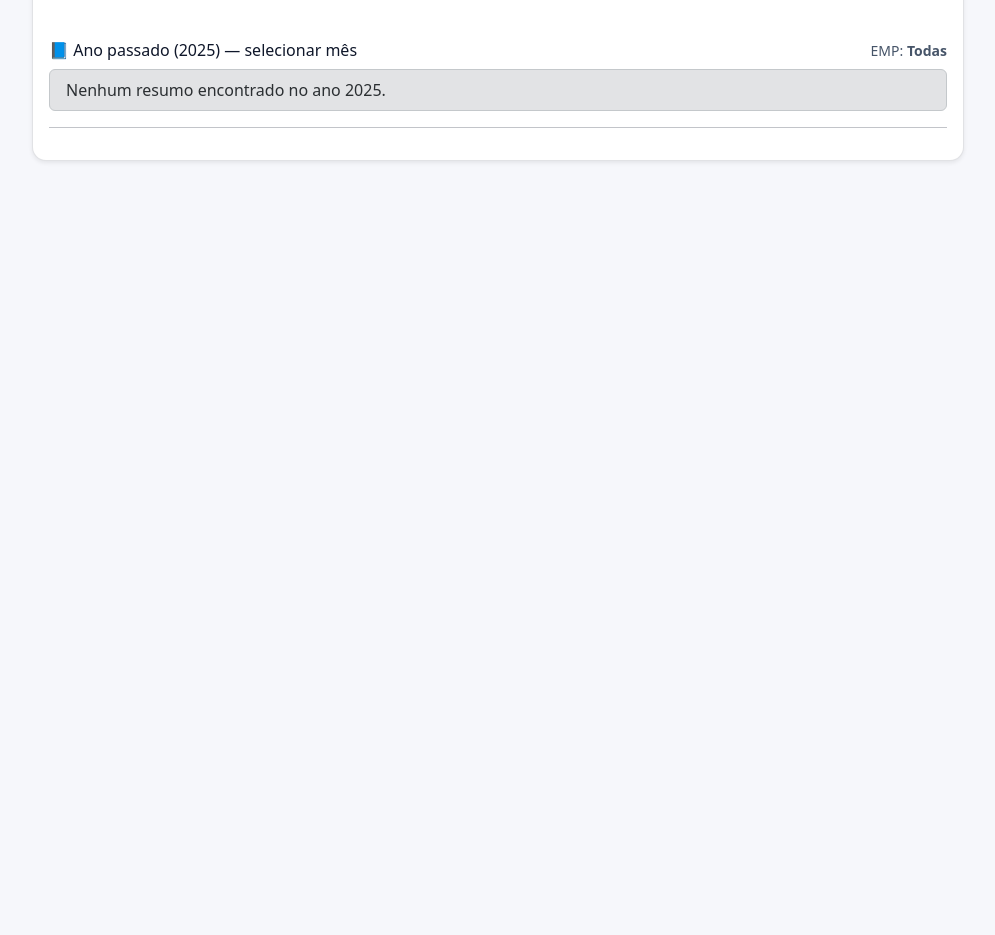
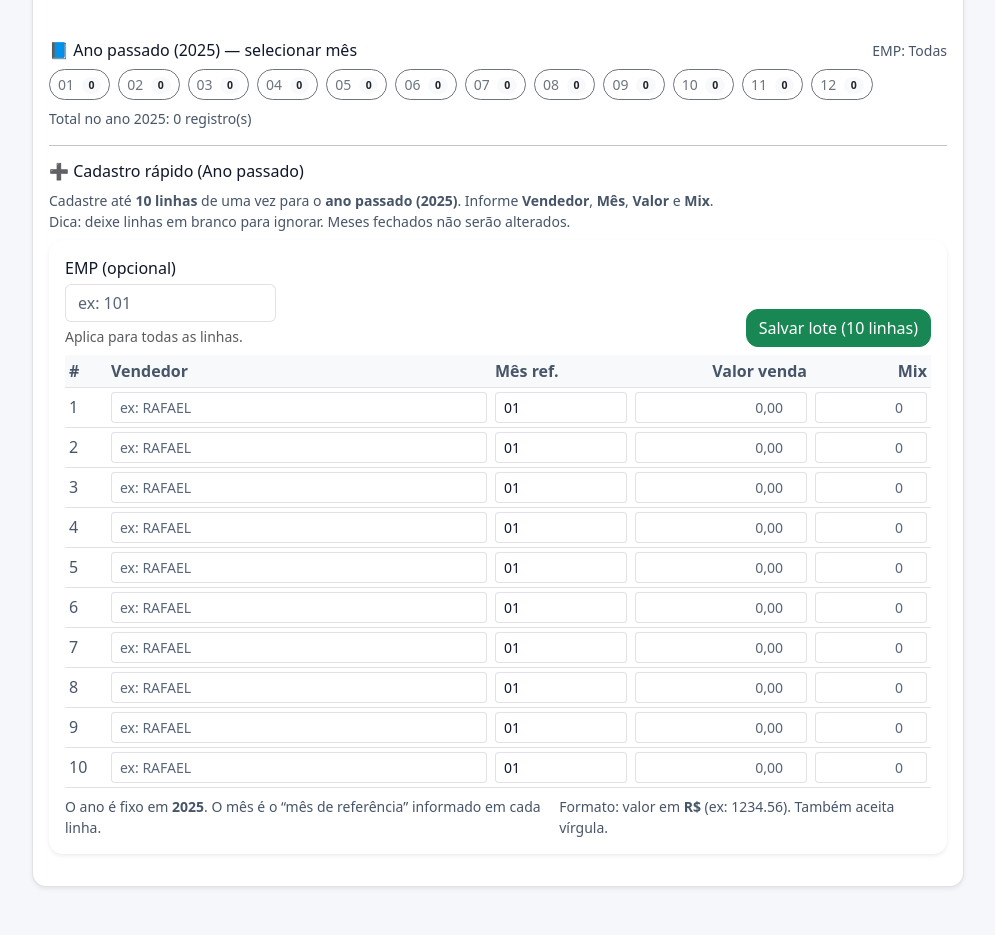
Before and after one commit to BrunoLenon/SistemaVendas, a Flask app: page /admin/resumos_periodo in a window 1280 px wide. Shown: the part 383-1318 px from the top of the page, without its empty margins (142-1137 px from the left). Before the commit the page ends 545 px from the top, so only its background shows below. Run offline with Flask 3, Linux system fonts and the light colour scheme; the visitor is signed in with stand-in values (Sample User, id 1); tables that the repository leaves empty hold one stand-in row (values such as "Sample post"); some libraries are stand-ins or nearby versions.

Commit message:
atual 22.6

```diff
--- a/web/app.py
+++ b/web/app.py
@@ -3858,7 +3858,7 @@ def admin_resumos_periodo():
             q = q.filter(VendasResumoPeriodo.vendedor == vendedor)
         registros = q.order_by(VendasResumoPeriodo.vendedor.asc()).all()
 
-        # Resumos do ano passado (ano-1) para conferência/edição rápida (TODOS os meses)
+        # Resumos do mesmo período no ano passado (ano-1) para conferência/edição rápida
         ano_passado = ano - 1
         q2 = db.query(VendasResumoPeriodo).filter(
             VendasResumoPeriodo.ano == ano_passado,
@@ -3867,7 +3867,19 @@ def admin_resumos_periodo():
             q2 = q2.filter(VendasResumoPeriodo.emp == emp)
         if vendedor:
             q2 = q2.filter(VendasResumoPeriodo.vendedor == vendedor)
-        resumos_ano_passado = q2.order_by(VendasResumoPeriodo.mes.asc(), VendasResumoPeriodo.vendedor.asc()).all()
+
+        # Carrega TODOS os meses do ano passado (ano-1) para permitir cadastro/edição independente do mês atual.
+        _res_all = q2.order_by(VendasResumoPeriodo.mes.asc(), VendasResumoPeriodo.vendedor.asc()).all()
+
+        resumos_ano_passado_por_mes = {m: [] for m in range(1, 13)}
+        for r in _res_all:
+            try:
+                resumos_ano_passado_por_mes[int(r.mes)].append(r)
+            except Exception:
+                pass
+
+        # contagem por mês (para renderizar os "chips")
+        counts_ano_passado = {m: len(resumos_ano_passado_por_mes.get(m, [])) for m in range(1, 13)}
 
         # Sugestão rápida de vendedores (com base em vendas do período)
         # Ajuda o admin a não digitar errado
@@ -3890,7 +3902,9 @@ def admin_resumos_periodo():
         rows=registros,
         vendedor=vendedor,
         ano_passado=ano_passado,
-        resumos_ano_passado=resumos_ano_passado,
+        resumos_ano_passado_por_mes=resumos_ano_passado_por_mes,
+        counts_ano_passado=counts_ano_passado,
+
         fechado=fechado,
         vendedores_sugeridos=vendedores_sugeridos,
         msgs=msgs,
--- a/web/templates/admin_resumos_periodo.html
+++ b/web/templates/admin_resumos_periodo.html
@@ -103,90 +103,87 @@
         </table>
       </div>
 
-      {% if resumos_ano_passado is not none %}
+      {% if resumos_ano_passado_por_mes is not none %}
         <div class="mt-4">
-          <div class="d-flex flex-wrap justify-content-between align-items-center gap-2 mb-2">
+          <div class="d-flex justify-content-between align-items-center mb-2 flex-wrap gap-2">
             <h6 class="m-0">📘 Ano passado ({{ ano_passado }}) — selecionar mês</h6>
-            <div class="small text-muted">
-              {% if emp %}EMP: <b>{{ emp }}</b>{% else %}EMP: <b>Todas</b>{% endif %}
-              {% if vendedor %} • Vendedor: <b>{{ vendedor }}</b>{% endif %}
-            </div>
+            <div class="text-muted small">EMP: {% if emp %}{{ emp }}{% else %}Todas{% endif %}</div>
           </div>
 
-          {% if resumos_ano_passado|length == 0 %}
-            <div class="alert alert-secondary py-2 mb-0">
-              Nenhum resumo encontrado no ano {{ ano_passado }}{% if emp %} na EMP {{ emp }}{% endif %}{% if vendedor %} para o vendedor {{ vendedor }}{% endif %}.
-            </div>
-          {% else %}
           <div class="d-flex flex-wrap gap-2">
             {% for m in range(1,13) %}
-                {% set qtd = (resumos_ano_passado|selectattr('mes','equalto',m)|list|length) %}
+              {% set c = counts_ano_passado.get(m, 0) %}
               <button type="button"
-                        class="btn btn-sm {% if qtd %}btn-outline-primary{% else %}btn-outline-secondary{% endif %}"
+                      class="btn btn-outline-secondary btn-sm rounded-pill {% if c>0 %}border-primary text-primary{% endif %}"
                       data-bs-toggle="modal"
-                        data-bs-target="#modalAnoPassadoMes{{ m }}"
-                        {% if qtd == 0 %}disabled{% endif %}>
-                  {{ "%02d"|format(m) }} <span class="badge bg-light text-dark ms-1">{{ qtd }}</span>
+                      data-bs-target="#modalAnoPassado{{ m }}">
+                {{ "%02d"|format(m) }}
+                <span class="badge bg-light text-dark ms-1">{{ c }}</span>
               </button>
             {% endfor %}
           </div>
 
-            {# Modais por mês #}
+          <div class="text-muted small mt-2">
+            Total no ano {{ ano_passado }}: {{ (counts_ano_passado.values()|sum) }} registro(s)
+          </div>
+        </div>
+
         {% for m in range(1,13) %}
-              {% set itens_mes = resumos_ano_passado|selectattr('mes','equalto',m)|list %}
-              <div class="modal fade" id="modalAnoPassadoMes{{ m }}" tabindex="-1" aria-hidden="true">
+        <div class="modal fade" id="modalAnoPassado{{ m }}" tabindex="-1" aria-hidden="true">
           <div class="modal-dialog modal-xl modal-dialog-scrollable">
             <div class="modal-content">
               <div class="modal-header">
                 <div>
-                        <h5 class="modal-title">Ano passado — {{ "%02d"|format(m) }}/{{ ano_passado }}</h5>
-                        <div class="small text-muted">
-                          {% if emp %}EMP: <b>{{ emp }}</b>{% else %}EMP: <b>Todas</b>{% endif %}
-                          {% if vendedor %} • Vendedor: <b>{{ vendedor }}</b>{% endif %}
-                        </div>
+                  <h5 class="modal-title mb-0">Ano passado — {{ "%02d"|format(m) }}/{{ ano_passado }}</h5>
+                  <div class="text-muted small">Cadastre/edite resumos deste mês (independente do período atual).</div>
                 </div>
                 <button type="button" class="btn-close" data-bs-dismiss="modal" aria-label="Fechar"></button>
               </div>
 
               <div class="modal-body">
-                      {% if itens_mes|length == 0 %}
-                        <div class="alert alert-secondary py-2 mb-0">Nenhum registro neste mês.</div>
+
+                {% set lista = resumos_ano_passado_por_mes.get(m, []) %}
+                {% if lista|length == 0 %}
+                  <div class="alert alert-secondary py-2">Nenhum resumo cadastrado para {{ "%02d"|format(m) }}/{{ ano_passado }}.</div>
                 {% else %}
                   <div class="table-responsive d-none d-md-block">
-                          <table class="table table-sm align-middle">
+                    <table class="table table-sm table-striped align-middle mb-0">
                       <thead>
                         <tr>
-                                <th style="width:110px;">EMP</th>
+                          <th>EMP</th>
                           <th>Vendedor</th>
-                                <th class="text-end" style="width:160px;">Valor venda</th>
-                                <th class="text-end" style="width:110px;">Mix</th>
-                                <th style="width:220px;">Ações</th>
+                          <th class="text-end">Valor venda</th>
+                          <th class="text-end">Mix</th>
+                          <th style="width:240px;">Ações</th>
                         </tr>
                       </thead>
                       <tbody>
-                              {% for r in itens_mes %}
+                        {% for r in lista %}
                         <tr>
-                                  <td>
-                                    <input class="form-control form-control-sm" form="formSave{{ m }}_{{ loop.index }}" type="text" name="emp_edit" value="{{ r.emp or '' }}" placeholder="EMP" />
+                          <td>{{ r.emp or "" }}</td>
+                          <td>{{ r.vendedor }}</td>
+                          <td class="text-end">
+                            <form method="post" class="d-flex justify-content-end gap-2">
+                              <input type="hidden" name="acao" value="salvar">
+                              <input type="hidden" name="emp_edit" value="{{ r.emp or '' }}">
+                              <input type="hidden" name="vendedor_edit" value="{{ r.vendedor }}">
+                              <input type="hidden" name="ano_edit" value="{{ ano_passado }}">
+                              <input type="hidden" name="mes_edit" value="{{ m }}">
+                              <input class="form-control form-control-sm text-end" style="width:160px;" name="valor_venda" value="{{ "%.2f"|format(r.valor_venda or 0) }}">
+                          </td>
+                          <td class="text-end">
+                              <input class="form-control form-control-sm text-end" style="width:90px;" name="mix_produtos" value="{{ r.mix_produtos or 0 }}">
                           </td>
                           <td>
-                                    <input class="form-control form-control-sm" form="formSave{{ m }}_{{ loop.index }}" type="text" name="vendedor_edit" value="{{ r.vendedor }}" placeholder="Vendedor" />
-                                  </td>
-                                  <td>
-                                    <input class="form-control form-control-sm text-end" form="formSave{{ m }}_{{ loop.index }}" type="number" step="0.01" name="valor_venda" value="{{ r.valor_venda or 0 }}" />
-                                  </td>
-                                  <td>
-                                    <input class="form-control form-control-sm text-end" form="formSave{{ m }}_{{ loop.index }}" type="number" name="mix_produtos" value="{{ r.mix_produtos or 0 }}" />
-                                  </td>
-                                  <td class="d-flex gap-2">
-                                    <form method="post" id="formSave{{ m }}_{{ loop.index }}" class="d-inline">
-                                      <input type="hidden" name="ano" value="{{ ano }}" />
-                                      <input type="hidden" name="mes" value="{{ mes }}" />
-                                      <input type="hidden" name="ano_edit" value="{{ ano_passado }}" />
-                                      <input type="hidden" name="mes_edit" value="{{ m }}" />
-                                      <button class="btn btn-sm btn-primary" name="acao" value="salvar" type="submit">Salvar</button>
-                                      <button class="btn btn-sm btn-outline-danger" name="acao" value="excluir" type="submit"
-                                              onclick="return confirm('Excluir este resumo do ano passado?');">Excluir</button>
+                              <button class="btn btn-sm btn-primary" type="submit">Salvar</button>
+                            </form>
+                            <form method="post" class="d-inline">
+                              <input type="hidden" name="acao" value="excluir">
+                              <input type="hidden" name="emp_edit" value="{{ r.emp or '' }}">
+                              <input type="hidden" name="vendedor_edit" value="{{ r.vendedor }}">
+                              <input type="hidden" name="ano_edit" value="{{ ano_passado }}">
+                              <input type="hidden" name="mes_edit" value="{{ m }}">
+                              <button class="btn btn-sm btn-outline-danger" type="submit">Excluir</button>
                             </form>
                           </td>
                         </tr>
@@ -195,108 +192,185 @@
                     </table>
                   </div>
 
-                        {# Mobile: cards #}
                   <div class="d-md-none">
-                          {% for r in itens_mes %}
-                            <div class="card border-0 shadow-sm mb-2">
+                    {% for r in lista %}
+                    <div class="card mb-2 shadow-sm">
                       <div class="card-body p-3">
-                                <form method="post" class="row g-2 align-items-end">
-                                  <input type="hidden" name="ano" value="{{ ano }}" />
-                                  <input type="hidden" name="mes" value="{{ mes }}" />
-                                  <input type="hidden" name="ano_edit" value="{{ ano_passado }}" />
-                                  <input type="hidden" name="mes_edit" value="{{ m }}" />
+                        <div class="d-flex justify-content-between">
+                          <div>
+                            <div class="fw-semibold">{{ r.vendedor }}</div>
+                            <div class="text-muted small">EMP: {{ r.emp or "—" }}</div>
+                          </div>
+                        </div>
 
-                                  <div class="col-5">
-                                    <label class="form-label small mb-1">EMP</label>
-                                    <input class="form-control form-control-sm" type="text" name="emp_edit" value="{{ r.emp or '' }}" placeholder="EMP" />
-                                  </div>
-                                  <div class="col-7">
-                                    <label class="form-label small mb-1">Vendedor</label>
-                                    <input class="form-control form-control-sm" type="text" name="vendedor_edit" value="{{ r.vendedor }}" />
-                                  </div>
+                        <form method="post" class="mt-2">
+                          <input type="hidden" name="acao" value="salvar">
+                          <input type="hidden" name="emp_edit" value="{{ r.emp or '' }}">
+                          <input type="hidden" name="vendedor_edit" value="{{ r.vendedor }}">
+                          <input type="hidden" name="ano_edit" value="{{ ano_passado }}">
+                          <input type="hidden" name="mes_edit" value="{{ m }}">
+
+                          <div class="row g-2">
                             <div class="col-7">
                               <label class="form-label small mb-1">Valor venda</label>
-                                    <input class="form-control form-control-sm" type="number" step="0.01" name="valor_venda" value="{{ r.valor_venda or 0 }}" />
+                              <input class="form-control form-control-sm" name="valor_venda" value="{{ "%.2f"|format(r.valor_venda or 0) }}">
                             </div>
                             <div class="col-5">
                               <label class="form-label small mb-1">Mix</label>
-                                    <input class="form-control form-control-sm" type="number" name="mix_produtos" value="{{ r.mix_produtos or 0 }}" />
+                              <input class="form-control form-control-sm" name="mix_produtos" value="{{ r.mix_produtos or 0 }}">
                             </div>
-                                  <div class="col-12 d-flex gap-2">
-                                    <button class="btn btn-sm btn-primary flex-fill" name="acao" value="salvar" type="submit">Salvar</button>
-                                    <button class="btn btn-sm btn-outline-danger flex-fill" name="acao" value="excluir" type="submit"
-                                            onclick="return confirm('Excluir este resumo do ano passado?');">Excluir</button>
                           </div>
+
+                          <div class="d-flex gap-2 mt-2">
+                            <button class="btn btn-sm btn-primary" type="submit">Salvar</button>
                         </form>
+                        <form method="post">
+                          <input type="hidden" name="acao" value="excluir">
+                          <input type="hidden" name="emp_edit" value="{{ r.emp or '' }}">
+                          <input type="hidden" name="vendedor_edit" value="{{ r.vendedor }}">
+                          <input type="hidden" name="ano_edit" value="{{ ano_passado }}">
+                          <input type="hidden" name="mes_edit" value="{{ m }}">
+                          <button class="btn btn-sm btn-outline-danger" type="submit">Excluir</button>
+                        </form>
+                          </div>
                       </div>
                     </div>
                     {% endfor %}
                   </div>
                 {% endif %}
 
-                      <hr class="my-3"/>
+                <hr class="my-3">
 
                 <h6 class="mb-2">➕ Cadastro rápido (10 linhas) — {{ "%02d"|format(m) }}/{{ ano_passado }}</h6>
                 <div class="text-muted small mb-2">
-                        Informe apenas <b>Vendedor</b>, <b>Valor</b> e <b>Mix</b>. O mês é fixo ({{ "%02d"|format(m) }}). Linhas em branco serão ignoradas.
+                  Informe <b>Vendedor</b>, <b>Valor</b> e <b>Mix</b>. Linhas em branco são ignoradas. Meses fechados não serão alterados.
                 </div>
 
-                      <datalist id="vendedoresSug_modal_{{ m }}">
-                        {% for v in vendedores_sugeridos %}<option value="{{ v }}"></option>{% endfor %}
-                      </datalist>
+                <form method="post">
+                  <input type="hidden" name="acao" value="salvar_lote">
+                  <input type="hidden" name="emp_edit" value="{{ emp or '' }}">
+                  <input type="hidden" name="ano_edit" value="{{ ano_passado }}">
+                  <input type="hidden" name="mes_edit" value="{{ m }}">
 
-                      <form method="post" class="card border-0 shadow-sm p-3">
-                        <input type="hidden" name="ano" value="{{ ano }}" />
-                        <input type="hidden" name="mes" value="{{ mes }}" />
-                        <input type="hidden" name="ano_edit" value="{{ ano_passado }}" />
-                        <input type="hidden" name="emp_edit" value="{{ emp or '' }}" />
+                  <div class="table-responsive">
+                    <table class="table table-sm align-middle">
+                      <thead>
+                        <tr>
+                          <th>Vendedor</th>
+                          <th class="text-end" style="width:180px;">Valor venda</th>
+                          <th class="text-end" style="width:120px;">Mix</th>
+                        </tr>
+                      </thead>
+                      <tbody>
+                        {% for i in range(10) %}
+                        <tr>
+                          <td>
+                            <input class="form-control form-control-sm" list="vendedoresSug" name="vendedor_lote" placeholder="ex: RAFAEL">
+                            <input type="hidden" name="mes_ref" value="{{ m }}">
+                          </td>
+                          <td><input class="form-control form-control-sm text-end" name="valor_venda_lote" placeholder="0,00"></td>
+                          <td><input class="form-control form-control-sm text-end" name="mix_produtos_lote" placeholder="0"></td>
+                        </tr>
+                        {% endfor %}
+                      </tbody>
+                    </table>
+                  </div>
 
-                        <div class="row g-2">
-                          {% for i in range(10) %}
-                            <div class="col-12 col-md-6">
-                              <div class="card border-1 h-100">
-                                <div class="card-body p-2">
-                                  <div class="row g-2">
-                                    <div class="col-12">
-                                      <label class="form-label small mb-1">Vendedor</label>
-                                      <input class="form-control form-control-sm" list="vendedoresSug_modal_{{ m }}" name="vendedor_lote" placeholder="Ex: RAFAEL" />
+                  <div class="d-flex justify-content-end gap-2">
+                    <button class="btn btn-primary" type="submit">Salvar lote</button>
+                    <button type="button" class="btn btn-outline-secondary" data-bs-dismiss="modal">Fechar</button>
                   </div>
-                                    <input type="hidden" name="mes_ref" value="{{ m }}" />
-                                    <div class="col-7">
-                                      <label class="form-label small mb-1">Valor venda</label>
-                                      <input class="form-control form-control-sm" type="number" step="0.01" name="valor_venda_lote" value="" />
-                                    </div>
-                                    <div class="col-5">
-                                      <label class="form-label small mb-1">Mix</label>
-                                      <input class="form-control form-control-sm" type="number" name="mix_produtos_lote" value="" />
-                                    </div>
+                </form>
+
               </div>
             </div>
           </div>
         </div>
         {% endfor %}
+      {% endif %}
+<hr />
+
+
+      <h6 class="mb-2">➕ Cadastro rápido (Ano passado)</h6>
+      <div class="text-muted small mb-2">
+        Cadastre até <b>10 linhas</b> de uma vez para o <b>ano passado ({{ ano_passado }})</b>. Informe <b>Vendedor</b>, <b>Mês</b>, <b>Valor</b> e <b>Mix</b>.
+        <span class="d-block">Dica: deixe linhas em branco para ignorar. Meses fechados não serão alterados.</span>
       </div>
 
-                        <div class="d-flex gap-2 justify-content-end mt-3">
-                          <button class="btn btn-success" name="acao" value="salvar_lote" type="submit">Salvar lote</button>
+      <datalist id="vendedoresSug">
+        {% for v in vendedores_sugeridos %}<option value="{{ v }}"></option>{% endfor %}
+      </datalist>
+
+      <form method="post" class="card border-0 shadow-sm p-3 mb-3">
+        <input type="hidden" name="ano" value="{{ ano }}" />
+        <input type="hidden" name="mes" value="{{ mes }}" />
+        <input type="hidden" name="ano_edit" value="{{ ano_passado }}" />
+
+        <div class="row g-2 align-items-end mb-2">
+          <div class="col-12 col-md-3">
+            <label class="form-label mb-1">EMP (opcional)</label>
+            <input class="form-control" type="text" name="emp_edit" value="{{ emp or '' }}" placeholder="ex: 101" {% if fechado %}disabled{% endif %} />
+            <div class="form-text">Aplica para todas as linhas.</div>
+          </div>
+          <div class="col-12 col-md-9 d-flex gap-2 justify-content-md-end">
+            <button class="btn btn-success" name="acao" value="salvar_lote" type="submit" {% if fechado %}disabled{% endif %}>
+              Salvar lote (10 linhas)
+            </button>
+            {% if fechado %}
+              <a class="btn btn-outline-warning" href="/admin/fechamento">Reabrir mês</a>
+            {% endif %}
+          </div>
+        </div>
+
+        <div class="table-responsive">
+          <table class="table table-sm align-middle mb-0">
+            <thead class="table-light">
+              <tr>
+                <th style="width:42px;">#</th>
+                <th>Vendedor</th>
+                <th style="width:140px;">Mês ref.</th>
+                <th class="text-end" style="width:180px;">Valor venda</th>
+                <th class="text-end" style="width:120px;">Mix</th>
+              </tr>
+            </thead>
+            <tbody>
+              {% for i in range(10) %}
+              <tr>
+                <td class="text-muted">{{ i+1 }}</td>
+                <td>
+                  <input class="form-control form-control-sm" type="text" name="vendedor_lote" list="vendedoresSug"
+                         placeholder="ex: RAFAEL" {% if fechado %}disabled{% endif %} />
+                </td>
+                <td>
+                  <select class="form-select form-select-sm" name="mes_ref" {% if fechado %}disabled{% endif %}>
+                    {% for m in range(1,13) %}
+                      <option value="{{ m }}" {% if m == mes %}selected{% endif %}>{{ "%02d"|format(m) }}</option>
+                    {% endfor %}
+                  </select>
+                </td>
+                <td>
+                  <input class="form-control form-control-sm text-end" type="number" step="0.01" name="valor_venda_lote"
+                         value="" placeholder="0,00" {% if fechado %}disabled{% endif %} />
+                </td>
+                <td>
+                  <input class="form-control form-control-sm text-end" type="number" name="mix_produtos_lote"
+                         value="" placeholder="0" {% if fechado %}disabled{% endif %} />
+                </td>
+              </tr>
+              {% endfor %}
+            </tbody>
+          </table>
+        </div>
+
+        <div class="d-flex flex-column flex-md-row justify-content-between mt-2">
+          <div class="small text-muted">
+            O ano é fixo em <b>{{ ano_passado }}</b>. O mês é o “mês de referência” informado em cada linha.
+          </div>
+          <div class="small text-muted">
+            Formato: valor em <b>R$</b> (ex: 1234.56). Também aceita vírgula.
+          </div>
         </div>
       </form>
-
-                    </div>
-                    <div class="modal-footer">
-                      <button type="button" class="btn btn-outline-secondary" data-bs-dismiss="modal">Fechar</button>
-                    </div>
-                  </div>
-                </div>
-              </div>
-            {% endfor %}
-
-            <div class="text-muted small mt-2">
-              Total no ano {{ ano_passado }}: {{ resumos_ano_passado|length }} registro(s)
-            </div>
-          {% endif %}
-        </div>
-      {% endif %}<hr />
 
 
     </div>
```
Lines whose indentation alone changed are shown as unchanged.
